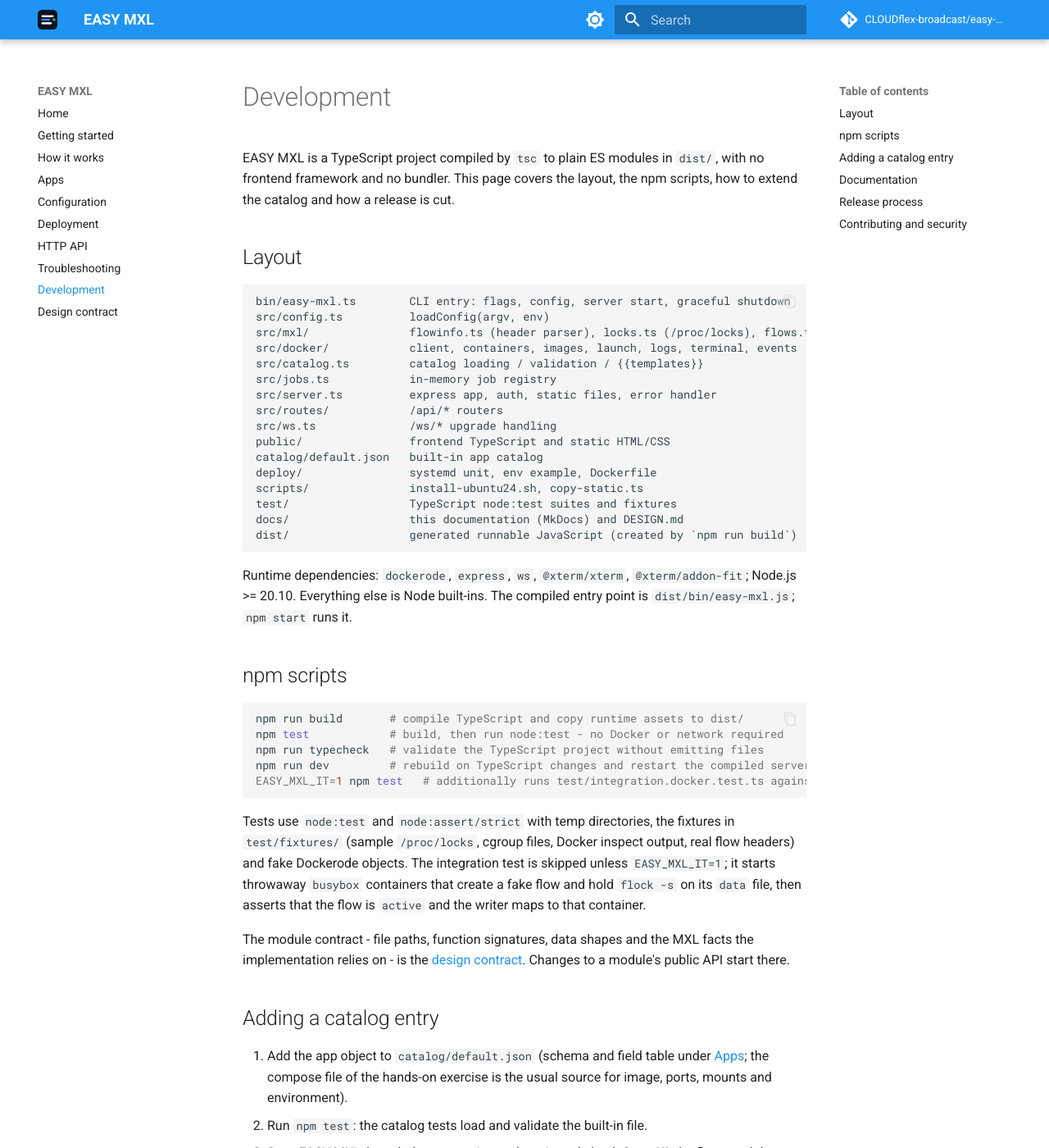
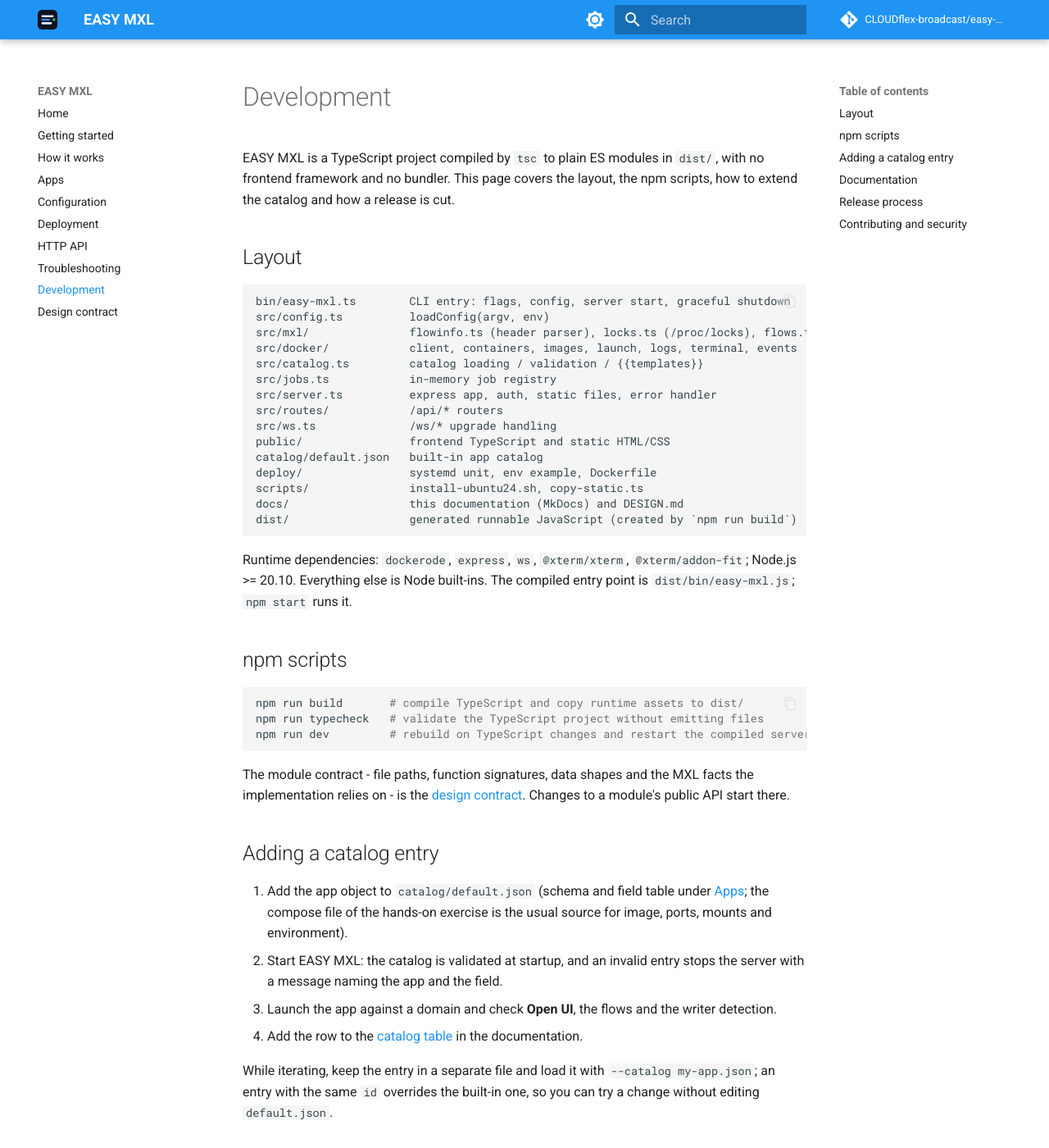
Before and after one commit to CLOUDflex-broadcast/easy-mxl, an MkDocs documentation site: the page built from docs/development.md, in a window 1280 px wide and 1400 px high. Shown: the whole window at 82% size. Built offline with MkDocs 1.6.1 and Material for MkDocs 9.7.7, drawn with Linux system fonts in a browser that asks for light colours; comment, search, counter and statistics services are not loaded; some of the changed text lies outside the part shown.

Commit message:
Stop advertising a test suite that is not in the repository
`npm test` ran `node --test dist/test/*.test.js`, but no test files are
published, so the runner collected zero tests and exited green. The
contributing guide, the development docs and the design document also
described unit and integration tests that a checkout does not contain.

Remove the `test` script and those references so the repository no longer
reports a passing test run that covers nothing.

Fixes #2

````diff
--- a/docs/development.md
+++ b/docs/development.md
@@ -20,7 +20,6 @@ public/                frontend TypeScript and static HTML/CSS
 catalog/default.json   built-in app catalog
 deploy/                systemd unit, env example, Dockerfile
 scripts/               install-ubuntu24.sh, copy-static.ts
-test/                  TypeScript node:test suites and fixtures
 docs/                  this documentation (MkDocs) and DESIGN.md
 dist/                  generated runnable JavaScript (created by `npm run build`)
 ```
@@ -33,17 +32,9 @@ Node.js >= 20.10. Everything else is Node built-ins. The compiled entry point is
 
 ```sh
 npm run build       # compile TypeScript and copy runtime assets to dist/
-npm test            # build, then run node:test - no Docker or network required
 npm run typecheck   # validate the TypeScript project without emitting files
 npm run dev         # rebuild on TypeScript changes and restart the compiled server
-EASY_MXL_IT=1 npm test   # additionally runs test/integration.docker.test.ts against the local daemon (busybox)
 ```
-
-Tests use `node:test` and `node:assert/strict` with temp directories, the fixtures in
-`test/fixtures/` (sample `/proc/locks`, cgroup files, Docker inspect output, real flow headers)
-and fake Dockerode objects. The integration test is skipped unless `EASY_MXL_IT=1`; it starts
-throwaway `busybox` containers that create a fake flow and hold `flock -s` on its `data` file,
-then asserts that the flow is `active` and the writer maps to that container.
 
 The module contract - file paths, function signatures, data shapes and the MXL facts the
 implementation relies on - is the [design contract](DESIGN.md). Changes to a module's public
@@ -54,13 +45,13 @@ API start there.
 1. Add the app object to `catalog/default.json` (schema and field table under
    [Apps](apps.md#adding-your-own-apps); the compose file of the hands-on exercise is the
    usual source for image, ports, mounts and environment).
-2. Run `npm test`: the catalog tests load and validate the built-in file.
-3. Start EASY MXL, launch the app against a domain and check **Open UI**, the flows and the
-   writer detection.
+2. Start EASY MXL: the catalog is validated at startup, and an invalid entry stops the server
+   with a message naming the app and the field.
+3. Launch the app against a domain and check **Open UI**, the flows and the writer detection.
 4. Add the row to the [catalog table](apps.md#the-built-in-catalog) in the documentation.
 
 While iterating, keep the entry in a separate file and load it with `--catalog my-app.json`;
-an entry with the same `id` overrides the built-in one, so you can test a change without
+an entry with the same `id` overrides the built-in one, so you can try a change without
 editing `default.json`.
 
 ## Documentation
@@ -78,7 +69,7 @@ Docs deploy to <https://cloudflex-broadcast.github.io/easy-mxl/> on every push t
 
 ## Release process
 
-1. Make sure `main` is green (`npm test`, `npm run typecheck`).
+1. Make sure `main` is green (`npm run typecheck`, `npm run build`).
 2. Bump the version; `npm version` updates `package.json` and `package-lock.json`, commits and
    creates the tag `v<version>`:
 
@@ -88,7 +79,7 @@ Docs deploy to <https://cloudflex-broadcast.github.io/easy-mxl/> on every push t
     ```
 
 3. The release workflow runs on the tag: it verifies that the tag matches the version in
-   `package.json`, runs the tests, builds the release tarball `easy-mxl-<version>.tar.gz`
+   `package.json`, type-checks, builds the release tarball `easy-mxl-<version>.tar.gz`
    (prebuilt: `dist/` plus production `node_modules`, with the `.release-prebuilt` marker
    the installer recognises), publishes the GitHub Release with the tarball, `SHA256SUMS` and
    `install.sh`, and pushes the container image `ghcr.io/cloudflex-broadcast/easy-mxl` tagged
--- a/package.json
+++ b/package.json
@@ -23,7 +23,6 @@
     "build": "npm run clean && tsc && node dist/scripts/copy-static.js",
     "start": "node dist/bin/easy-mxl.js",
     "dev": "npm run build && concurrently --kill-others --names compiler,server \"tsc --watch --preserveWatchOutput\" \"node --watch dist/bin/easy-mxl.js\"",
-    "test": "npm run build && node --test dist/test/*.test.js",
     "typecheck": "tsc --noEmit",
     "lint": "npm run typecheck",
     "release": "bash scripts/build-release.sh"
````
Also changed, not shown: CONTRIBUTING.md (+6 -8 lines), README.md (+1 -1 lines), docs/DESIGN.md (+4 -17 lines), 4 other files.
